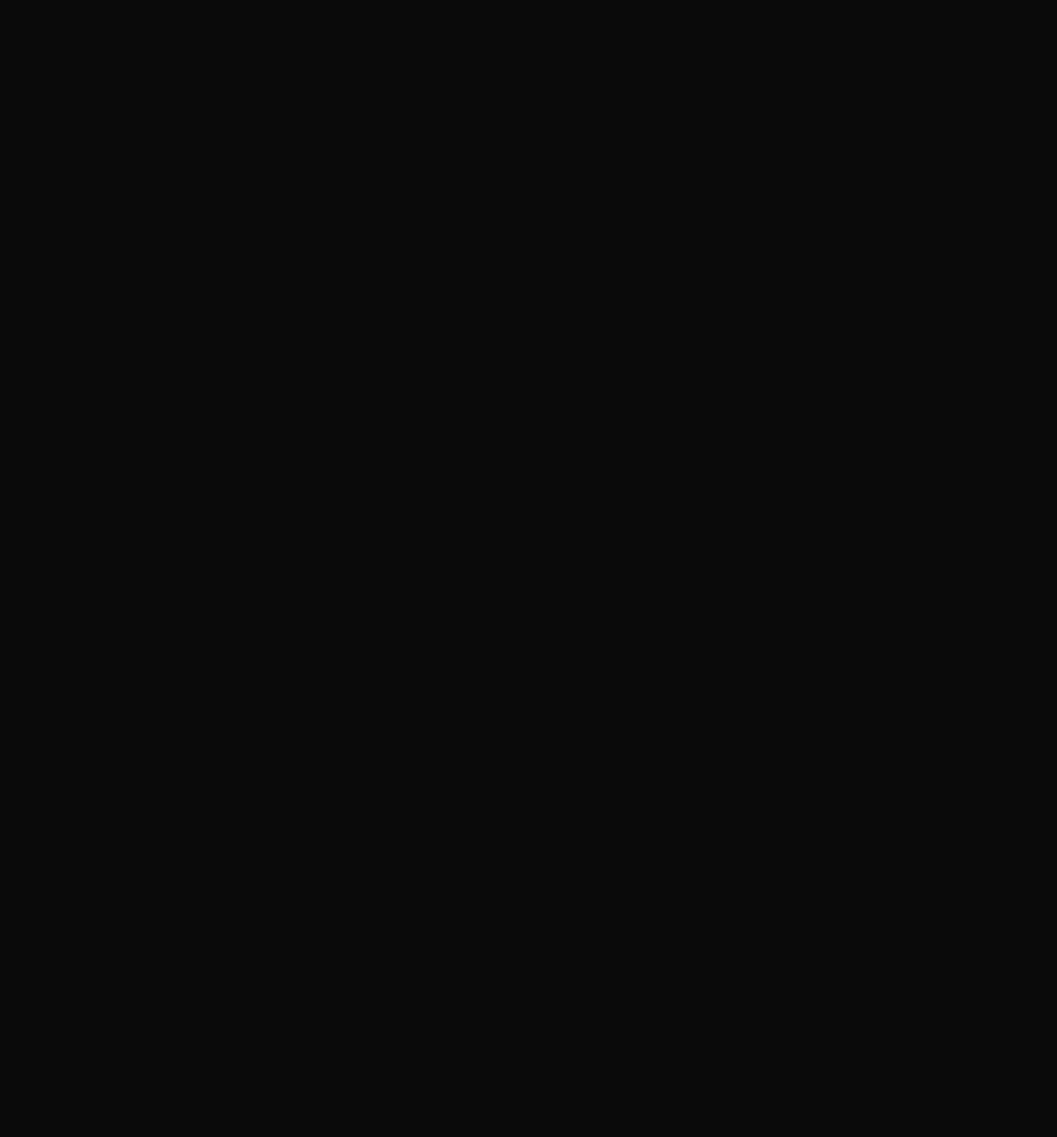
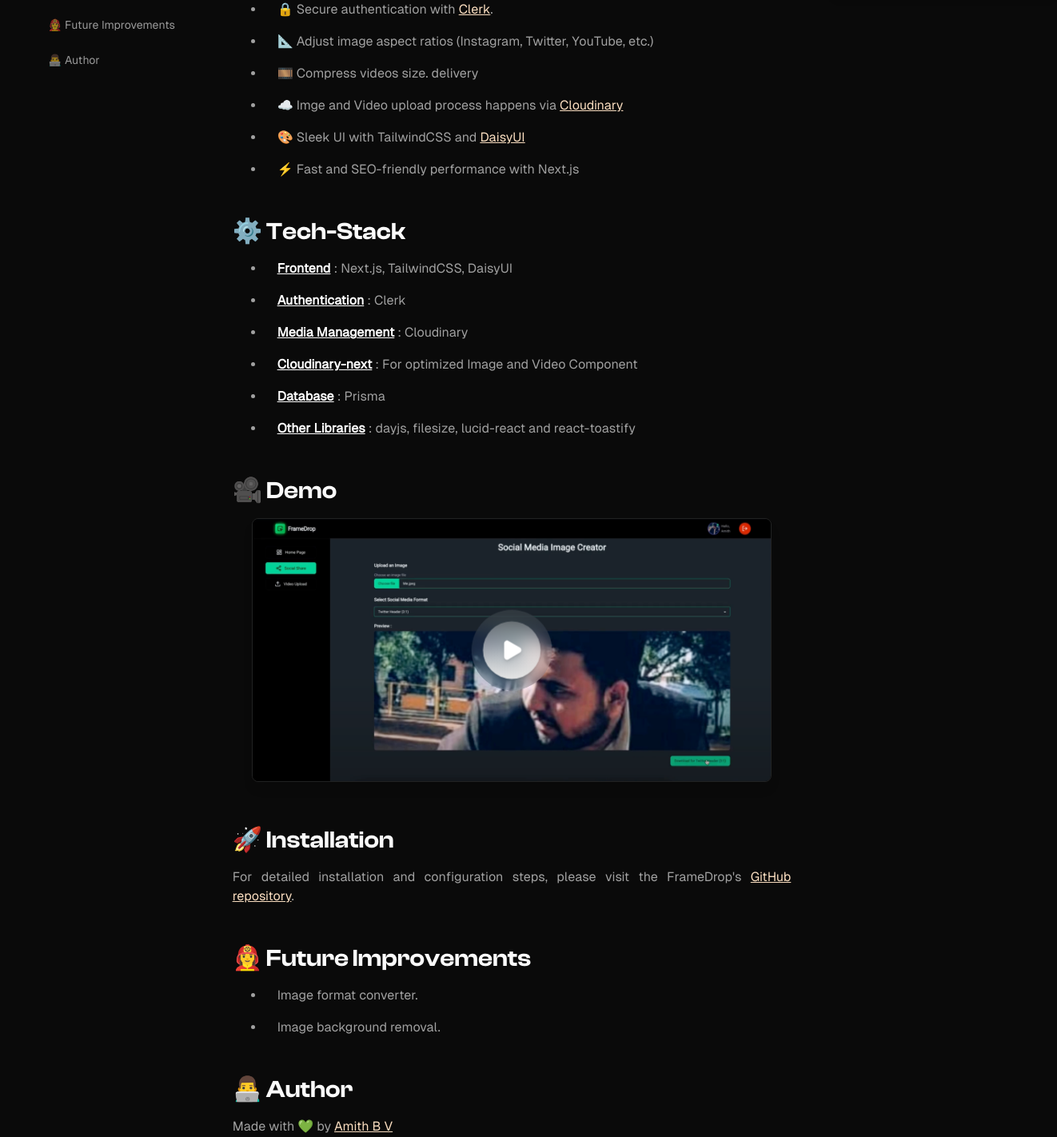
Before and after one commit to AmithBV0606/Portfolio, a Next.js app: page /projects/framedrop in a window 1280 px wide. Before the commit this address had no page. Shown: the part 1173-2595 px from the top of the page at 80% size, 1322 px wide, since content can reach past the window. Before the commit the page ends 800 px from the top, so only its background shows below. Built offline with nearby package versions, Linux system fonts and the light colour scheme; a web font is replaced by a local one.

Commit message:
Created an individual project page for the "FrameDrop" project.

```diff
--- /dev/null
+++ b/src/app/projects/(all-Projects)/framedrop/page.tsx
@@ -0,0 +1,235 @@
+import FooterSection from "@/components/FooterSection";
+import IndividualProjectHeroSection from "@/components/IndividualProjectHeroSection";
+import HeroVideoDialog from "@/components/magicui/hero-video-dialog";
+import ProjectInfoCard from "@/components/ProjectInfoCard";
+import TableOfContent from "@/components/TableOfContent";
+import { webApplicationProjects } from "@/constants/projects";
+import { ProjectDataType } from "@/types";
+import Link from "next/link";
+import React from "react";
+
+const project: ProjectDataType[] = webApplicationProjects.filter(
+  (project) => project.name.toLowerCase() === "framedrop"
+);
+
+const headings = [
+  "🔍 Overview",
+  "✨ Features",
+  "⚙️ Tech-Stack",
+  "🎥 Demo",
+  "🚀 Installation",
+  "👩‍🚒 Future Improvements",
+  "👨‍💻 Author",
+];
+
+export default function FrmaeDropPage() {
+  return (
+    <>
+      <IndividualProjectHeroSection project={project} />
+
+      <div className="grid grid-cols-12 relative container top-28 md:top-36 w-full max-w-[calc(100vw-2rem)] mx-auto px-0 md:px-4">
+        {/* Left Side Block : */}
+        <TableOfContent headings={headings} />
+
+        {/* Content inbetween : */}
+        <article className="prose col-span-12 xl:col-span-8 max-w-none pt-10 text-justify xl:px-14">
+          {/* 1. Overview : */}
+          <div className="mb-12" id="overview">
+            <h1 className="text-2xl xl:text-3xl mb-4 font-bold font-custom">
+              {headings[0]}
+            </h1>
+
+            <p className="mb-4 max-sm:text-sm text-neutral-500 dark:text-neutral-400">
+              {project[0].description}
+            </p>
+          </div>
+
+          {/* 2. Features : */}
+          <div className="mb-12" id="features">
+            <h1 className="text-2xl xl:text-3xl mb-4 font-bold font-custom">
+              {headings[1]}
+            </h1>
+
+            <div>
+              <ul className="mb-4 list-disc max-sm:text-sm text-neutral-500 dark:text-neutral-400 pl-10 space-y-4">
+                <li className="pl-4">
+                  🔒 Secure authentication with{" "}
+                  <Link
+                    href={"https://clerk.com/"}
+                    className="text-[#ffdfb0] dark:text-[#fcdfc1] underline"
+                    target="_blank"
+                  >
+                    Clerk
+                  </Link>
+                  .
+                </li>
+                <li className="pl-4">
+                  📐 Adjust image aspect ratios (Instagram, Twitter, YouTube,
+                  etc.)
+                </li>
+                <li className="pl-4">🎞️ Compress videos size. delivery</li>
+                <li className="pl-4">
+                  ☁️ Imge and Video upload process happens via{" "}
+                  <Link
+                    href={"https://cloudinary.com/"}
+                    className="text-[#ffdfb0] dark:text-[#fcdfc1] underline"
+                    target="_blank"
+                  >
+                    Cloudinary
+                  </Link>
+                </li>
+                <li className="pl-4">
+                  🎨 Sleek UI with TailwindCSS and{" "}
+                  <Link
+                    href={"https://daisyui.com/"}
+                    className="text-[#ffdfb0] dark:text-[#fcdfc1] underline"
+                    target="_blank"
+                  >
+                    DaisyUI
+                  </Link>
+                </li>
+                <li className="pl-4">
+                  ⚡ Fast and SEO-friendly performance with Next.js
+                </li>
+              </ul>
+            </div>
+          </div>
+
+          {/* 3. Tech-Stack : */}
+          <div className="mb-12" id="tech-stack">
+            <h1 className="text-2xl xl:text-3xl mb-4 font-bold font-custom">
+              {headings[2]}
+            </h1>
+
+            <div>
+              <ul className="mb-4 list-disc max-sm:text-sm text-neutral-500 dark:text-neutral-400 pl-10 space-y-4">
+                <li className="pl-4">
+                  <strong className="font-extrabold dark:text-white text-black underline">
+                    Frontend
+                  </strong>{" "}
+                  : Next.js, TailwindCSS, DaisyUI
+                </li>
+                <li className="pl-4">
+                  <strong className="font-extrabold dark:text-white text-black underline">
+                    Authentication
+                  </strong>{" "}
+                  : Clerk
+                </li>
+                <li className="pl-4">
+                  <strong className="font-extrabold dark:text-white text-black underline">
+                    Media Management
+                  </strong>{" "}
+                  : Cloudinary
+                </li>
+                <li className="pl-4">
+                  <strong className="font-extrabold dark:text-white text-black underline">
+                    Cloudinary-next
+                  </strong>{" "}
+                  : For optimized Image and Video Component
+                </li>
+                <li className="pl-4">
+                  <strong className="font-extrabold dark:text-white text-black underline">
+                    Database
+                  </strong>{" "}
+                  : Prisma
+                </li>
+                <li className="pl-4">
+                  <strong className="font-extrabold dark:text-white text-black underline">
+                    Other Libraries
+                  </strong>{" "}
+                  : dayjs, filesize, lucid-react and react-toastify
+                </li>
+              </ul>
+            </div>
+          </div>
+
+          {/* 4. Demo : */}
+          <div className="mb-12" id="demo">
+            <h1 className="text-2xl xl:text-3xl mb-4 font-bold font-custom">
+              {headings[3]}
+            </h1>
+
+            <div className="relative mb-4 px-6">
+              <HeroVideoDialog
+                className="block dark:hidden"
+                animationStyle="from-center"
+                videoSrc="https://www.youtube.com/embed/n08fQqqWhuY?si=E1TNJqnV5MKa1q6X"
+                thumbnailSrc="/thumbnails/FrameDrop-Thumbnail.png"
+                thumbnailAlt="Hero Video"
+              />
+              <HeroVideoDialog
+                className="hidden dark:block"
+                animationStyle="from-center"
+                videoSrc="https://www.youtube.com/embed/n08fQqqWhuY?si=E1TNJqnV5MKa1q6X"
+                thumbnailSrc="/thumbnails/FrameDrop-Thumbnail.png"
+                thumbnailAlt="Hero Video"
+              />
+            </div>
+          </div>
+
+          {/* 5. Installation : */}
+          <div className="mb-12" id="installation">
+            <h1 className="text-2xl xl:text-3xl mb-4 font-bold font-custom">
+              {headings[4]}
+            </h1>
+
+            <p className="mb-4 max-sm:text-sm text-neutral-500 dark:text-neutral-400">
+              For detailed installation and configuration steps, please visit
+              the FrameDrop's{" "}
+              <Link
+                href="https://github.com/AmithBV0606/FrameDrop"
+                target="_blank"
+                className="text-[#ffdfb0] dark:text-[#fcdfc1] underline"
+              >
+                GitHub repository
+              </Link>
+              .
+            </p>
+          </div>
+
+          {/* 6. Future Improvements : */}
+          <div className="mb-12" id="future">
+            <h1 className="text-2xl xl:text-3xl mb-4 font-bold font-custom">
+              {headings[5]}
+            </h1>
+
+            <div>
+              <ul className="mb-4 list-disc max-sm:text-sm text-neutral-500 dark:text-neutral-400 pl-10 space-y-4">
+                <li className="pl-4">Image format converter.</li>
+                <li className="pl-4">Image background removal.</li>
+              </ul>
+            </div>
+          </div>
+
+          {/* 7. Author : */}
+          <div className="mb-12" id="author">
+            <h1 className="text-2xl xl:text-3xl mb-4 font-bold font-custom">
+              {headings[6]}
+            </h1>
+
+            <div className="mb-4">
+              <p className="mb-4 max-sm:text-sm text-neutral-500 dark:text-neutral-400">
+                Made with 💚 by{" "}
+                <Link
+                  href={"https://github.com/AmithBV0606"}
+                  target="_blank"
+                  className="text-[#ffdfb0] dark:text-[#fcdfc1] underline"
+                >
+                  Amith B V
+                </Link>
+              </p>
+            </div>
+          </div>
+        </article>
+
+        {/* Right Side Block : */}
+        <ProjectInfoCard project={project} />
+      </div>
+
+      {/* Footer :*/}
+      <div className="relative top-60 xl:top-72 container mx-auto w-full max-w-5xl border-t border-gray-800">
+        <FooterSection />
+      </div>
+    </>
+  );
+}
```
Also changed, not shown: public/thumbnails/FrameDrop-Thumbnail.png (added).
